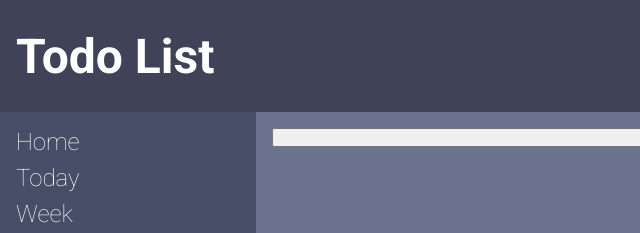
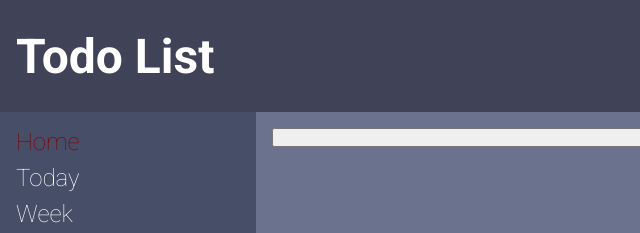
Before and after one commit to zammyk/to-do, a website built with webpack: page dist/index.html in a window 1280 px wide. Shown: the top 233 px of the page, 0-640 px from the left. Built offline with nearby package versions, Linux system fonts and the light colour scheme.

Commit message:
Display current project uniquely

```diff
--- a/src/assets/srcStyle.css
+++ b/src/assets/srcStyle.css
@@ -1,5 +1,9 @@
 .project {
   font-size: 1.5rem;
+}
+
+.project.selected {
+  color: maroon;
 }
 
 .project:hover {
--- a/src/index.js
+++ b/src/index.js
@@ -47,6 +47,10 @@ export const TodoApp = (() => {
     );
   };
   const switchCurrProject = (projectId) => {
+    document
+      .querySelectorAll(".project")
+      .forEach((projectDom) => projectDom.classList.remove("selected"));
+    document.getElementById("project-" + projectId).classList.add("selected");
     currProjectId = projectId;
     DomStuff.deleteAllChildrenExceptLast(todoContainer);
     if (projectId < 2) btnAddTodoItem.style.display = "none";
```
Also changed, not shown: dist/main.js.
